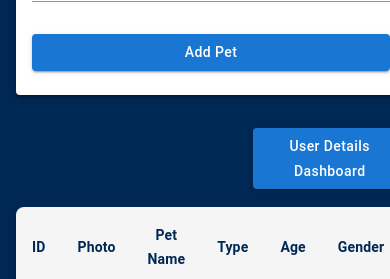
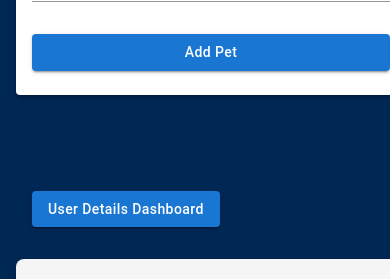
Before and after one commit to vihangajayasuriya446/Happy-Pet-Frontend, a React (Vite) app: page /dashboard in a window 390 px wide. Shown: the part 891-1170 px from the top of the page. Built offline with nearby package versions, Linux system fonts and the light colour scheme; no server answers.

Commit message:
Enhance PetTable layout for improved responsiveness and spacing; add padding and flex properties for better UI on small screens

```diff
--- a/src/AdoptionTable.tsx
+++ b/src/AdoptionTable.tsx
@@ -1,6 +1,6 @@
 import React from "react";
 import { Button, Paper, Table, TableBody, TableCell, TableContainer, TableHead, TableRow, Typography, Avatar, Chip, Box } from "@mui/material";
-import { useNavigate } from "react-router-dom"; // Import this for navigation
+import { useNavigate } from "react-router-dom"; // Import for navigation
 import { Pet } from "./types";
 
 interface PetTableProps {
@@ -31,22 +31,51 @@ const PetTable: React.FC<PetTableProps> = ({ rows, selectedPet, deletePet }) =>
   return (
     <>
       {/* Header with navigation button */}
-      <Box sx={{ display: 'flex', justifyContent: 'space-between', alignItems: 'center', mb: 2 }}>
-        <Typography variant="h5" sx={{ color: "#002855", fontWeight: "bold" }}>
+      <Box
+        sx={{
+          display: 'flex',
+          justifyContent: 'space-between',
+          alignItems: 'center',
+          flexWrap: 'wrap', // Ensures button wraps on small screens
+          gap: 2, // Adds spacing when wrapped
+          mb: 2, // Adjust margin-bottom for better spacing
+          p: 2 // Padding for spacing
+        }}
+      >
+        <Typography
+          variant="h5"
+          sx={{
+            color: "#002855",
+            fontWeight: "bold",
+            flex: "1 1 auto" // Ensures text takes space and button moves correctly
+          }}
+        >
           Pet Management Dashboard
         </Typography>
+
         <Button
           variant="contained"
           color="primary"
           onClick={goToUserDetailsDashboard}
-          sx={{ textTransform: "none", borderRadius: "4px" }}
+          sx={{
+            textTransform: "none",
+            borderRadius: "4px",
+            flexShrink: 0 // Prevents button from shrinking too much
+          }}
         >
           User Details Dashboard
         </Button>
       </Box>
 
-      {/* Existing Table */}
-      <TableContainer component={Paper} sx={{ borderRadius: "8px", boxShadow: 3 }}>
+      {/* Table with full responsiveness */}
+      <TableContainer component={Paper}
+        sx={{
+          borderRadius: "8px",
+          boxShadow: 3,
+          overflowX: "auto", // Enables scrolling on small screens
+          width: "100%" // Makes table take full width
+        }}
+      >
         <Table>
           <TableHead sx={{ backgroundColor: "#f5f5f5" }}>
             <TableRow>
```
